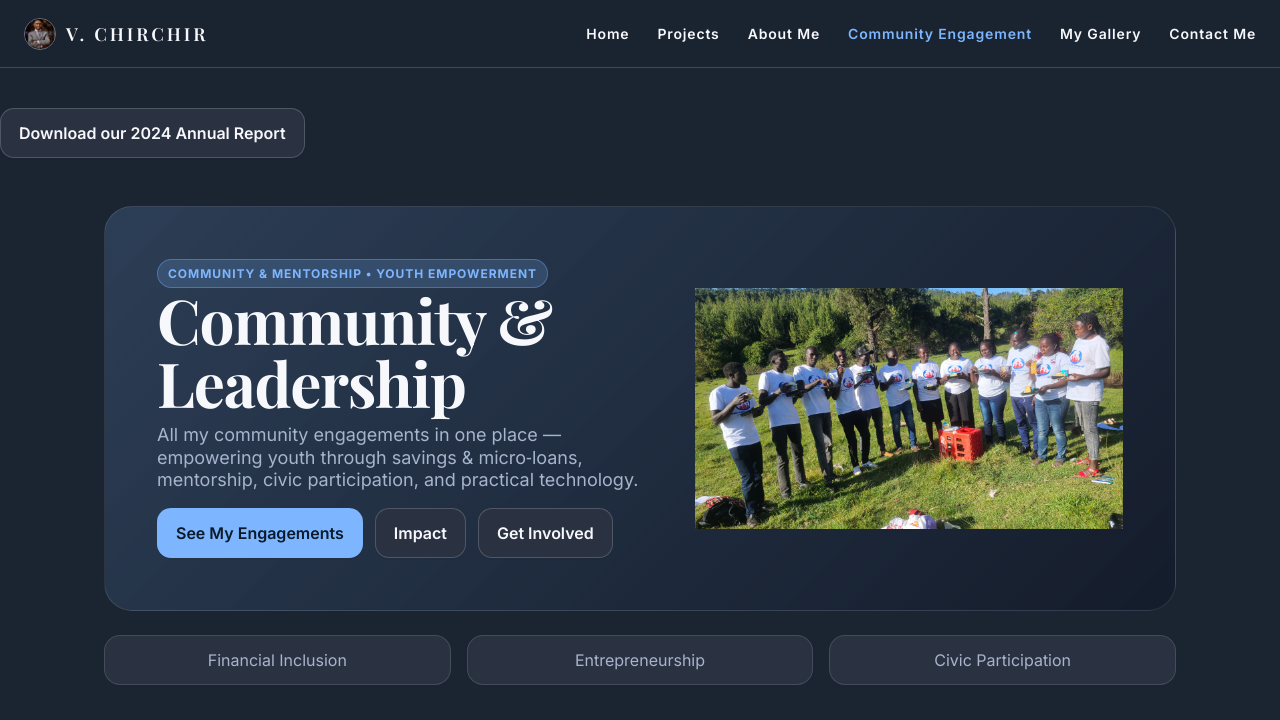
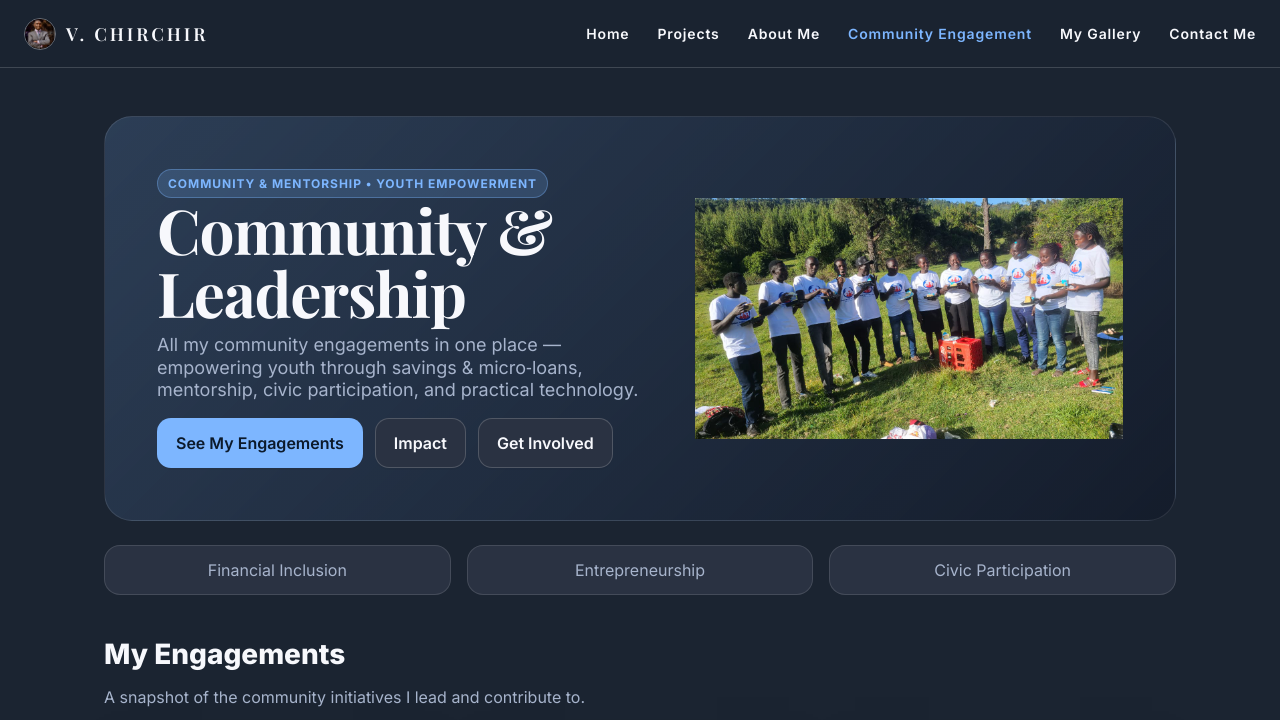
Before and after one commit to Vincentchirchir/Vincent-Portfolio, a plain HTML site: page community.html in a window 1280 px wide. Shown: the top 720 px of the page. Drawn offline with nearby package versions, Linux system fonts and the light colour scheme.

Commit message:
update changes

```diff
--- a/community.html
+++ b/community.html
@@ -33,15 +33,6 @@
           <a href="gallery.html">My Gallery</a>
           <a href="contact.html">Contact Me</a>
         </nav>
-      </div>
-    </div>
-    <div class="bar">
-      <div class="cta">
-        <a
-          class="btn"
-          href="docs/Tambul Hustle Youth Group 2024 Annual Report.pdf"
-          >Download our 2024 Annual Report</a
-        >
       </div>
     </div>
     <main class="container">
```
Also changed, not shown: about.html (+5 -2 lines), 1 other file.
